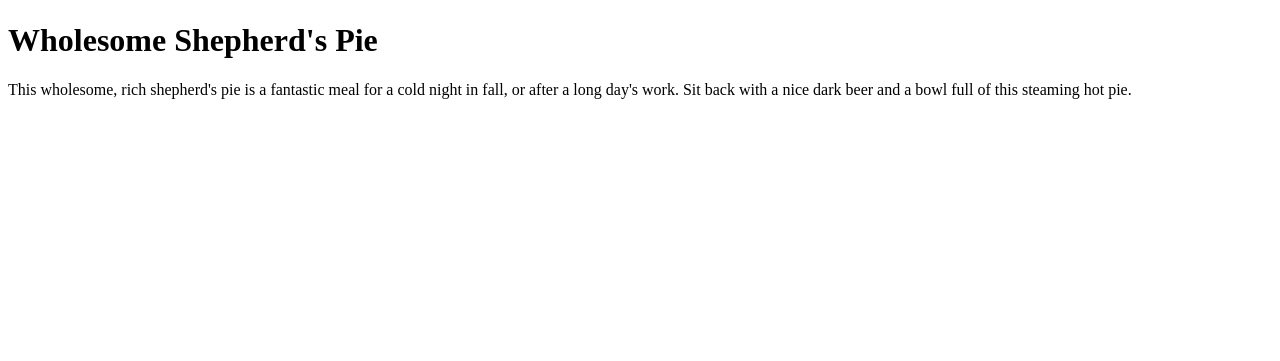
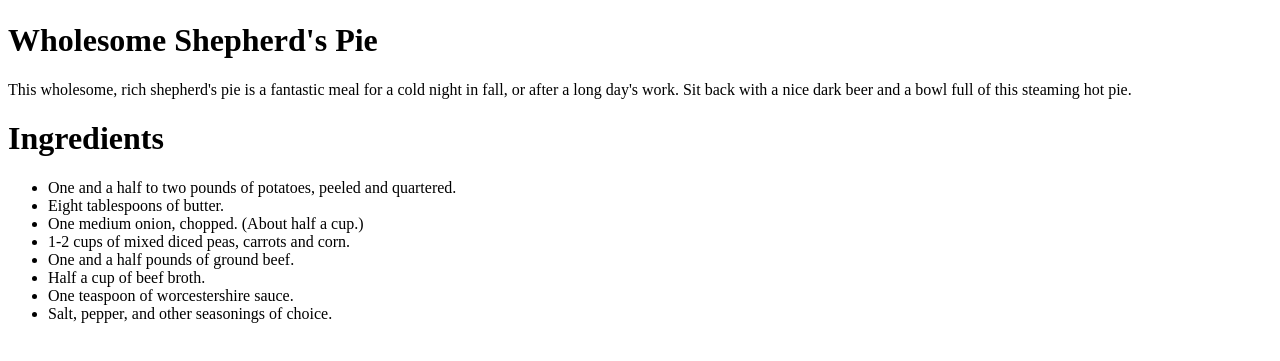
Before and after one commit to Blamelesfish/odin-recipes, a plain HTML site: page recipes/sheperds_pie.html in a window 1280 px wide. Shown: the part 27-388 px from the top of the page. Drawn offline with Linux system fonts and the light colour scheme.

Commit message:
Added ingredient list.

```diff
--- a/recipes/sheperds_pie.html
+++ b/recipes/sheperds_pie.html
@@ -10,5 +10,17 @@
     <h1>Wholesome Shepherd's Pie</h1>
     <p>This wholesome, rich shepherd's pie is a fantastic meal for a cold night in fall, or after a long day's work. Sit back with a nice dark beer and a bowl full of this steaming hot pie.</p>
 
+<h1><strong>Ingredients</strong></h1>
+<ul>
+<li> One and a half to two pounds of potatoes, peeled and quartered.</li>
+<li> Eight tablespoons of butter.</li>
+<li> One medium onion, chopped. (About half a cup.)</li>
+<li> 1-2 cups of mixed diced peas, carrots and corn.</li>
+<li> One and a half pounds of ground beef.</li>
+<li> Half a cup of beef broth.</li>
+<li> One teaspoon of worcestershire sauce.</li>
+<li> Salt, pepper, and other seasonings of choice.</li>
+</ul>
+
 </body>
 </html>
```
